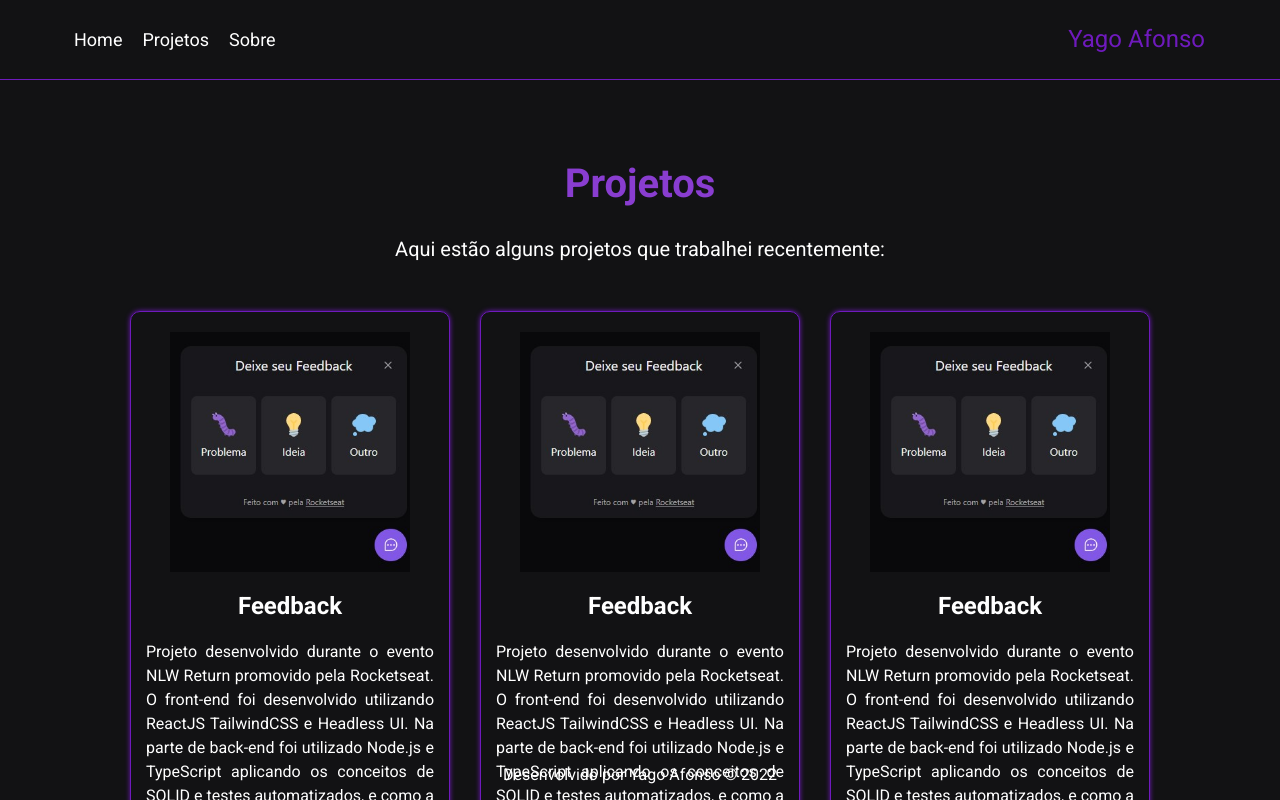
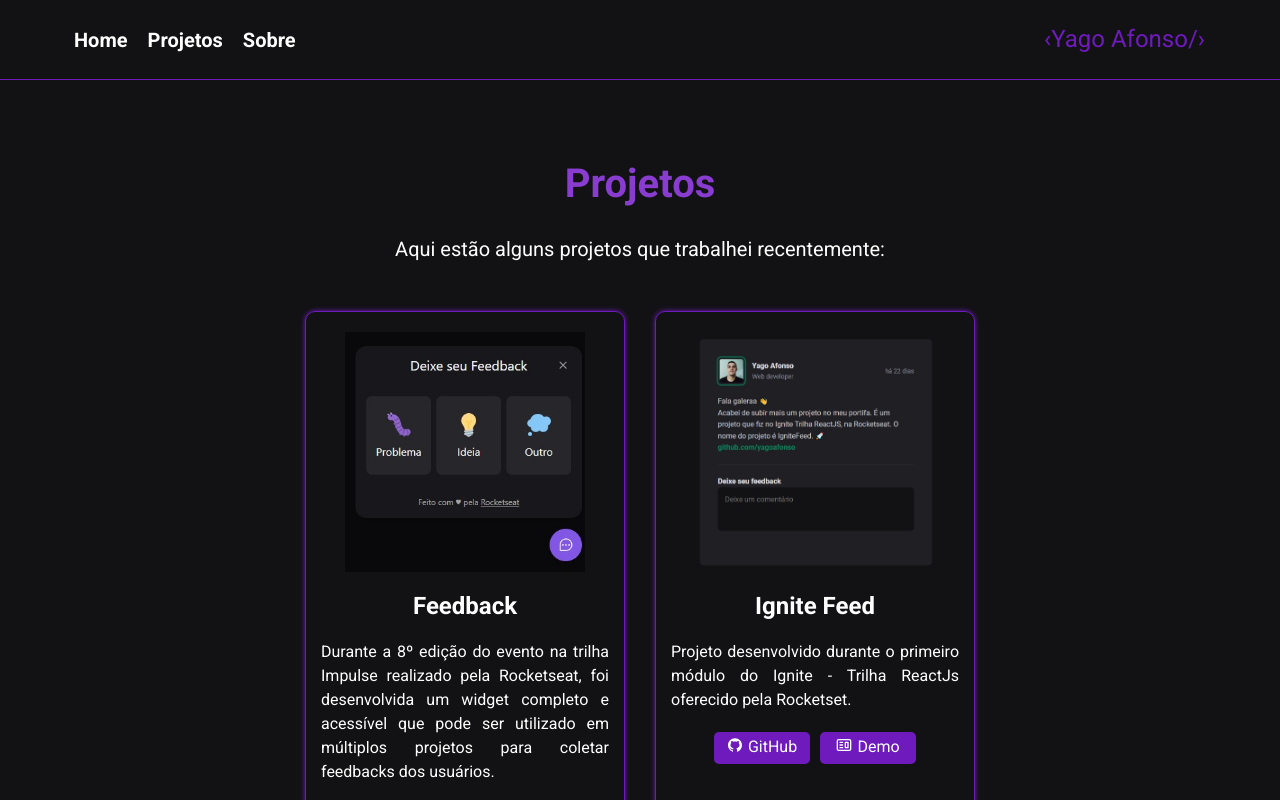
Before and after one commit to yagoafonso/Portfolio, a React (Vite) app: page /projects in a window 1280 px wide. Shown: the top 800 px of the page. Built offline with nearby package versions, Linux system fonts and the light colour scheme.

Commit message:
Update and add list projects

```diff
--- a/src/components/Footer/style.js
+++ b/src/components/Footer/style.js
@@ -2,9 +2,8 @@ import styled from 'styled-components'
 
 export const ContainerFooter = styled.footer`
   text-align: center;
-  height: 50px;
+  height: 5vh;
   padding: 15px;
-  position: absolute;
   width: 100%;
   bottom: 0;
   left: 0;
--- a/src/components/Navbar/Navbar.tsx
+++ b/src/components/Navbar/Navbar.tsx
@@ -37,7 +37,7 @@ export function Navbar() {
                     </NavbarLinkContainer>
                 </LeftContainer>
                 <RightContainer>
-                    <Logo>Yago Afonso</Logo>
+                    <Logo>&lsaquo;Yago Afonso/&rsaquo;</Logo>
                 </RightContainer>
             </NavbarInnerContainer>
             { extendNavbar && (
--- a/src/components/Navbar/style.js
+++ b/src/components/Navbar/style.js
@@ -4,7 +4,7 @@ import { Link } from 'react-router-dom'
 
 export const NavbarContainer = styled.nav`
     width: 100%;
-    height: ${(props) => (props.extendNavbar ? "100vh" : "80px")};
+    height: ${(props) => (props.extendNavbar ? "100vh" : "15vh")};
     background-color: var(--gray-900);
     display:  flex;
     flex-direction: column;
@@ -46,10 +46,16 @@ export const NavbarLinkContainer = styled.div`
 
 export const NavbarLink = styled(Link)`
     color: white;
-    font-size: large;
+    font-size: 1.25rem;
+    font-weight: 700;
     font-family: Roboto, Helvetica, sans-serif;
     text-decoration: none;
     margin: 10px;
+    transition: 0.2s;
+
+    :hover {
+        color: var(--blueviolet-800);
+    }
 
     @media (max-width: 700px) {
     display: none;
@@ -58,7 +64,8 @@ export const NavbarLink = styled(Link)`
 
 export const NavbarLinkExtend = styled(Link)`
     color: white;
-    font-size: large;
+    font-size: 1.5rem;
+    font-weight: 700;
     font-family: Roboto, Helvetica, sans-serif;
     text-decoration: none;
     margin: 10px;
@@ -66,13 +73,18 @@ export const NavbarLinkExtend = styled(Link)`
 
 export const Logo = styled.div`
     color: white;
-    font-size: x-large;
+    font-size: 1.5rem;
     font-family: Roboto, Helvetica, sans-serif;
     margin: 25px;
     max-width: 180px;
     height: auto;
     color: var(--blueviolet-800);
     white-space: nowrap;
+    cursor: pointer;
+
+    :hover {
+        color: var(--blueviolet-300);
+    }
 `;
 export const OpensLinksButton = styled.button`
     width: 80px;
--- a/src/pages/About/style.js
+++ b/src/pages/About/style.js
@@ -1,12 +1,12 @@
 import styled from 'styled-components'
 
 export const ContainerAbout = styled.section`
-  background: var(--gray-700);
+  background: var(--gray-900);
   display: flex;
   align-items: center;
   justify-content: center;
   padding: 5rem;
-  min-height: 35vh;
+  height: 86.5vh;
   gap: 30px;
 `
 export const ContentImgAbout = styled.div`
--- a/src/pages/Home/style.js
+++ b/src/pages/Home/style.js
@@ -3,7 +3,7 @@ import styled from 'styled-components'
 export const ContainerHome = styled.section`
   background: var(--gray-900);
   width: 100%;
-  height: 80vh;
+  height: 86.5vh;
   display: flex;
   align-items: center;
   justify-content: center;
--- a/src/pages/Projects/Projects.jsx
+++ b/src/pages/Projects/Projects.jsx
@@ -1,6 +1,8 @@
 import React from "react";
-import { ProjectCard } from "../../components/Project/ProjectCard";
-import  ProjectFeedback  from "../../assets/projeto_nlw_return.jpg"
+import { ProjectCard } from "../../components/ProjectCard/ProjectCard";
+import  ImgProjectFeedback  from "../../assets/projeto_nlw_return.jpg";
+import ImgProjectIgniteFeed from "../../assets/ignitefeed.jpg";
+import ImgProjectCloneTwitter from "../../assets/clone_twitter.jpg"
 
 import {
   ContainerProjects,
@@ -16,32 +18,18 @@ export function Projects(){
       <ContainerText>Aqui estão alguns projetos que trabalhei recentemente:</ContainerText>
       <ContainerProjectCards>
         <ProjectCard
-          src={ProjectFeedback}
+          src={ImgProjectFeedback}
           title="Feedback"
-          text="Projeto desenvolvido durante o evento NLW Return promovido pela Rocketseat. O front-end foi desenvolvido utilizando ReactJS TailwindCSS e Headless UI. Na parte de back-end foi utilizado Node.js e TypeScript aplicando os conceitos de SOLID e testes automatizados, e como a gravar informações no banco de dados utilizando o prisma."
+          text="Durante a 8º edição do evento na trilha Impulse realizado pela Rocketseat, foi desenvolvida um widget completo e acessível que pode ser utilizado em múltiplos projetos para coletar feedbacks dos usuários."
           linkGitHub="https://github.com/yagoafonso/nlw_return_impulse"
           linkDemo="https://nlw-return-impulse-pink-two.vercel.app/"
         />
-                <ProjectCard
-          src={ProjectFeedback}
-          title="Feedback"
-          text="Projeto desenvolvido durante o evento NLW Return promovido pela Rocketseat. O front-end foi desenvolvido utilizando ReactJS TailwindCSS e Headless UI. Na parte de back-end foi utilizado Node.js e TypeScript aplicando os conceitos de SOLID e testes automatizados, e como a gravar informações no banco de dados utilizando o prisma."
-          linkGitHub="https://github.com/yagoafonso/nlw_return_impulse"
-          linkDemo="https://nlw-return-impulse-pink-two.vercel.app/"
-        />
-                <ProjectCard
-          src={ProjectFeedback}
-          title="Feedback"
-          text="Projeto desenvolvido durante o evento NLW Return promovido pela Rocketseat. O front-end foi desenvolvido utilizando ReactJS TailwindCSS e Headless UI. Na parte de back-end foi utilizado Node.js e TypeScript aplicando os conceitos de SOLID e testes automatizados, e como a gravar informações no banco de dados utilizando o prisma."
-          linkGitHub="https://github.com/yagoafonso/nlw_return_impulse"
-          linkDemo="https://nlw-return-impulse-pink-two.vercel.app/"
-        />
-                        <ProjectCard
-          src={ProjectFeedback}
-          title="Feedback"
-          text="Projeto desenvolvido durante o evento NLW Return promovido pela Rocketseat. O front-end foi desenvolvido utilizando ReactJS TailwindCSS e Headless UI. Na parte de back-end foi utilizado Node.js e TypeScript aplicando os conceitos de SOLID e testes automatizados, e como a gravar informações no banco de dados utilizando o prisma."
-          linkGitHub="https://github.com/yagoafonso/nlw_return_impulse"
-          linkDemo="https://nlw-return-impulse-pink-two.vercel.app/"
+        <ProjectCard
+          src={ImgProjectIgniteFeed}
+          title="Ignite Feed"
+          text="Projeto desenvolvido durante o primeiro módulo do Ignite - Trilha ReactJs oferecido pela Rocketset."
+          linkGitHub="https://github.com/yagoafonso/ignite-feed"
+          linkDemo="https://ignitefeed-xi.vercel.app/"
         />
       </ContainerProjectCards>
     </ContainerProjects>
--- a/src/pages/Projects/style.js
+++ b/src/pages/Projects/style.js
@@ -6,6 +6,7 @@ export const ContainerProjects = styled.div`
   flex-direction: column;
   align-items: center;
   padding-top: 30px;
+  margin-bottom: 50px;
 `
 export const ProjectTitle = styled.h1`
     font-weight: 700;
```
Also changed, not shown: src/assets/clone_twitter.jpg (added), src/assets/ignitefeed.jpg (added), src/components/ProjectCard/ProjectCard.jsx (renamed from src/components/Project/ProjectCard.jsx), src/components/ProjectCard/style.js (renamed from src/components/Project/style.js).
